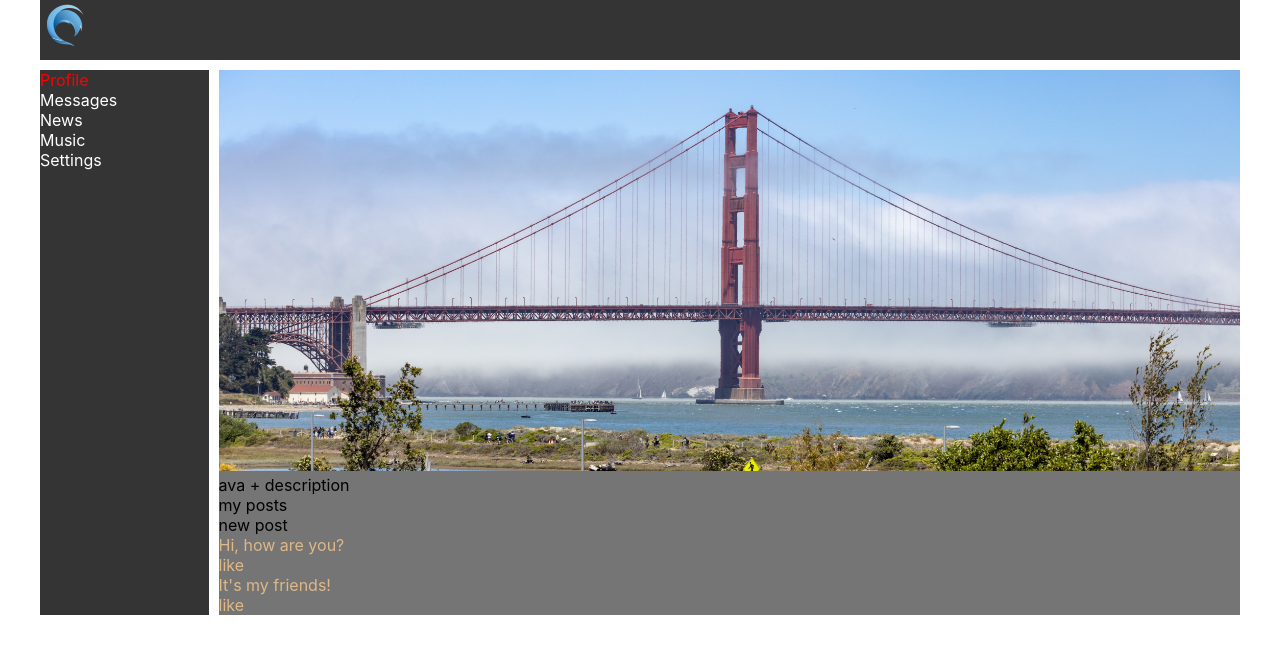
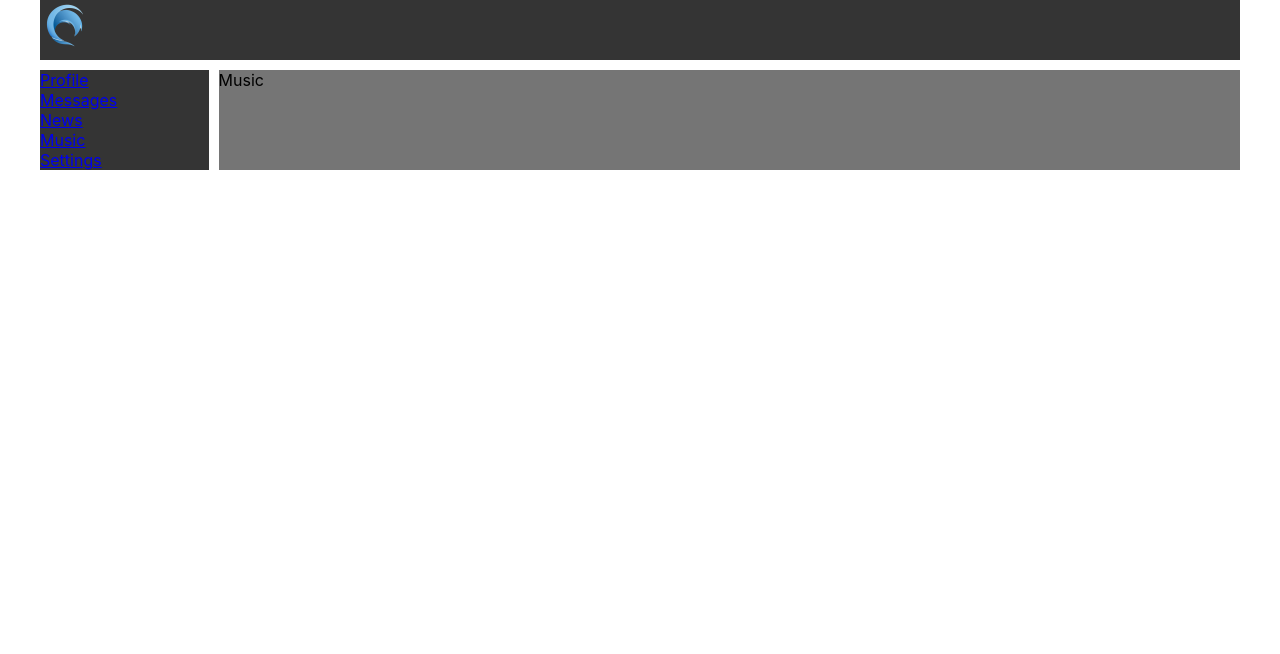
Before and after one commit to ibdkn/react-way-main, a React (Create React App) app: page /music in a window 1280 px wide. Shown: the top 654 px of the page. Built offline with nearby package versions, Linux system fonts and the light colour scheme.

Commit message:
added routing

```diff
--- a/package.json
+++ b/package.json
@@ -2,7 +2,7 @@
   "name": "samurai-way",
   "version": "0.1.0",
   "private": true,
-  "homepage": "",
+  "homepage": "https://ibdkn.github.io/react-way-main",
   "dependencies": {
     "@testing-library/jest-dom": "5.14.1",
     "@testing-library/react": "12.0.0",
@@ -11,7 +11,7 @@
     "axios": "0.26.0",
     "classnames": "2.3.1",
     "formik": "2.2.9",
-    "gh-pages": "3.2.3",
+    "gh-pages": "^6.1.1",
     "jest": "27.5.1",
     "react": "17.0.2",
     "react-dom": "17.0.2",
@@ -32,7 +32,7 @@
     "build": "react-scripts build",
     "test": "react-scripts test",
     "eject": "react-scripts eject",
-    "predeploy": "npm run build",
+    "predeploy": "yarn run build",
     "deploy": "gh-pages -d build"
   },
   "eslintConfig": {
--- a/src/App.tsx
+++ b/src/App.tsx
@@ -4,17 +4,27 @@
 import {Navbar} from "./components/Navbar/Navbar";
 import {Profile} from "./components/Profile/Profile";
 import {Dialogs} from "./components/Dialogs/Dialogs";
+import {BrowserRouter, Route} from "react-router-dom";
+import {News} from "./components/News/News";
+import {Music} from "./components/Music/Music";
+import {Settings} from "./components/Settings/Settings";
 
 const App = () => {
     return (
-        <div className="app-wrapper">
-            <Header/>
-            <Navbar/>
-            <div className="app-wrapper-content">
-                <Profile/>
-                {/*<Dialogs/>*/}
+        <BrowserRouter>
+            <div className="app-wrapper">
+                <Header/>
+                <Navbar/>
+                <div className="app-wrapper-content">
+                    <Route path="/profile" component={Profile}/>
+                    <Route path="/dialogs" component={Dialogs}/>
+                    <Route path="/news" component={News}/>
+                    <Route path="/music" component={Music}/>
+                    <Route path="/settings" component={Settings}/>
+                </div>
             </div>
-        </div>
+        </BrowserRouter>
+
     );
 }
 
--- /dev/null
+++ b/src/components/Music/Music.tsx
@@ -0,0 +1,10 @@
+import React from 'react';
+import s from "./Music.module.css"
+
+export const Music = () => {
+    return (
+        <div>
+            Music
+        </div>
+    );
+};
--- a/src/components/Navbar/Navbar.tsx
+++ b/src/components/Navbar/Navbar.tsx
@@ -5,19 +5,19 @@
     return (
         <nav className={s.nav}>
                 <div className={`${s.item} ${s.active}`}>
-                    <a>Profile</a>
+                    <a href="/profile">Profile</a>
                 </div>
                 <div className={s.item}>
-                    <a>Messages</a>
+                    <a href="/dialogs">Messages</a>
                 </div>
                 <div className={s.item}>
-                    <a>News</a>
+                    <a href="/news">News</a>
                 </div>
                 <div className={s.item}>
-                    <a>Music</a>
+                    <a href="/music">Music</a>
                 </div>
                 <div className={s.item}>
-                    <a>Settings</a>
+                    <a href="/settings">Settings</a>
                 </div>
         </nav>
     );
--- /dev/null
+++ b/src/components/News/News.tsx
@@ -0,0 +1,10 @@
+import React from 'react';
+import s from "./News.module.css"
+
+export const News = () => {
+    return (
+        <div>
+           News
+        </div>
+    );
+};
--- /dev/null
+++ b/src/components/Settings/Settings.tsx
@@ -0,0 +1,10 @@
+import React from 'react';
+import s from "./Settings.module.css"
+
+export const Settings = () => {
+    return (
+        <div>
+            Settings
+        </div>
+    );
+};
```
Also changed, not shown: src/components/Music/Music.module.css (added), src/components/News/News.module.css (added), src/components/Settings/Settings.module.css (added), 1 other file (tests, documents, lock files or other folders).
